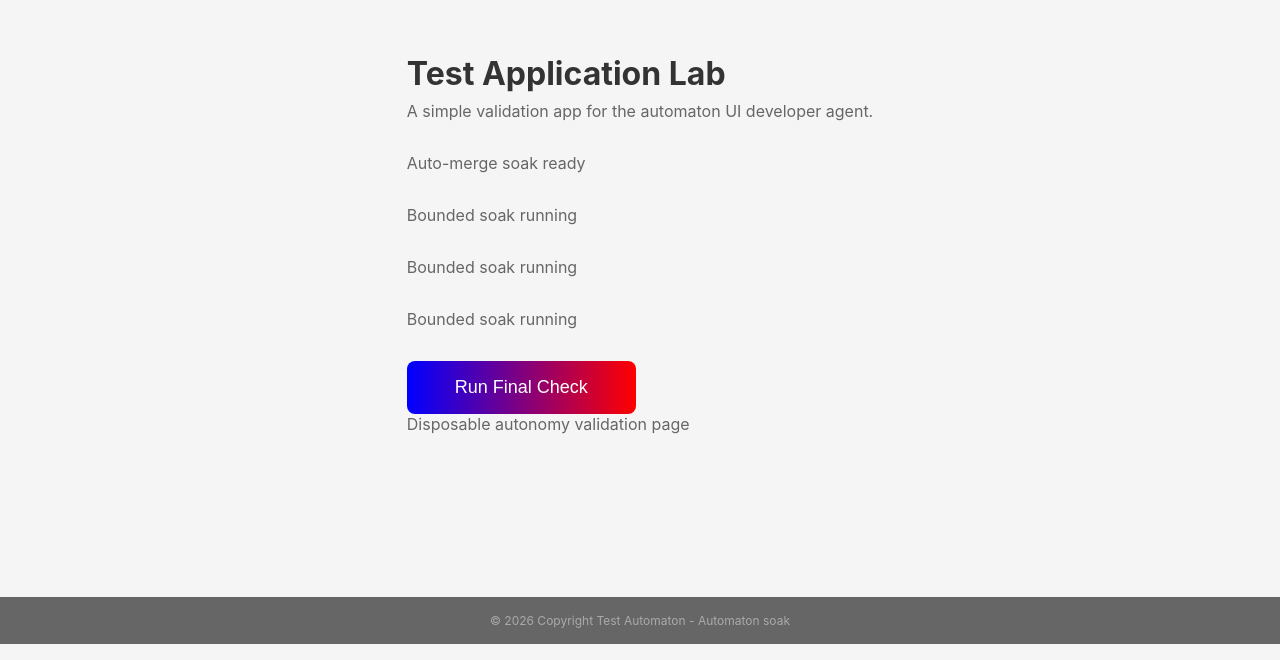
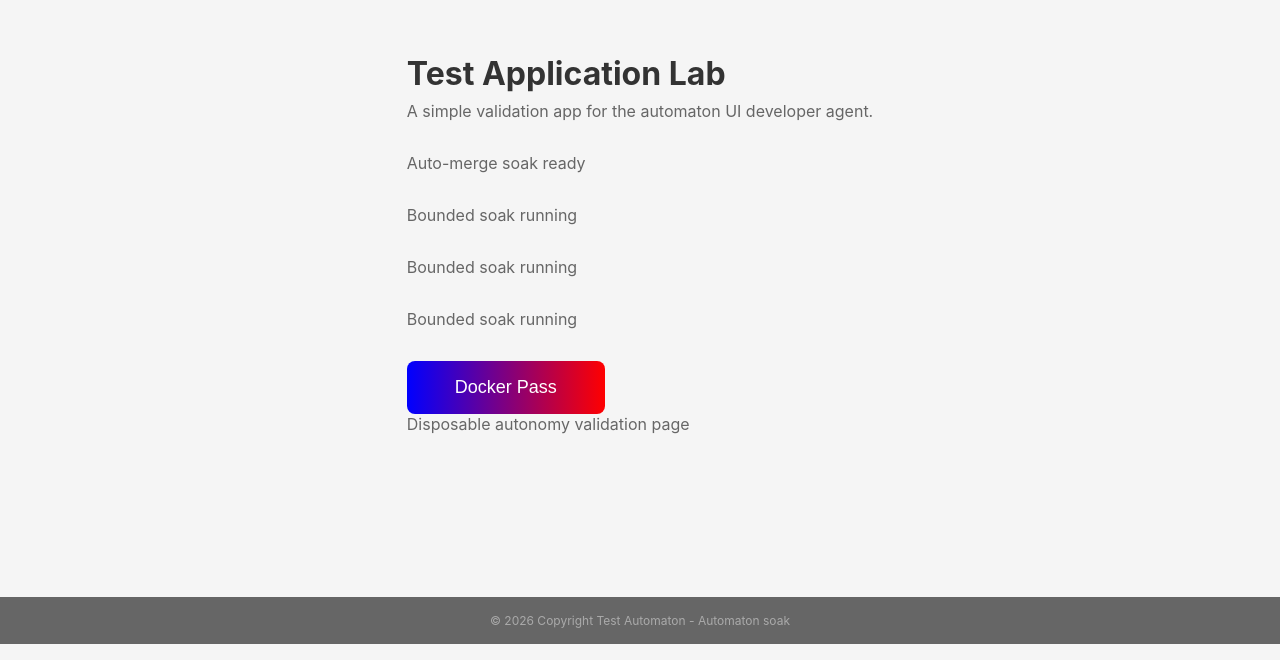
Before and after one commit to ArjunSuraj/test-automaton, a React (Vite) app: page / in a window 1280 px wide. Shown: the part 140-800 px from the top of the page. Built offline with nearby package versions, Linux system fonts and the light colour scheme.

Commit message:
[Automaton] Auto-merge PR #79
Auto-merged by Automaton for ticket #78 in disposable repo ArjunSuraj/test-automaton.

```diff
--- a/src/App.jsx
+++ b/src/App.jsx
@@ -10,7 +10,7 @@ function App() {
       <p>Bounded soak running</p>
       <p>Bounded soak running</p>
       <p>Bounded soak running</p>
-      <button id="main-btn">Run Final Check</button>
+      <button id="main-btn">Docker Pass</button>
       <footer>© 2026 Copyright Test Automaton - Automaton soak</footer>
       <p className="footer-test">Disposable autonomy validation page</p>
     </>
```
